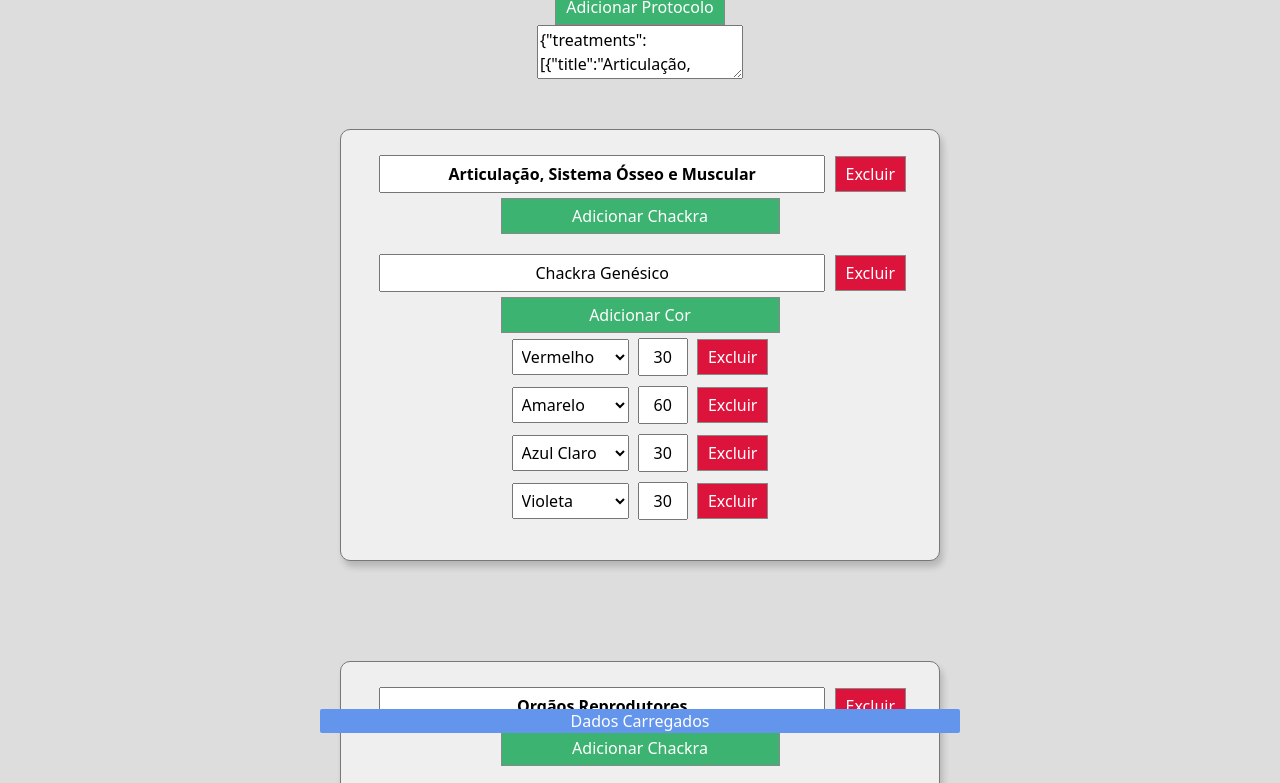
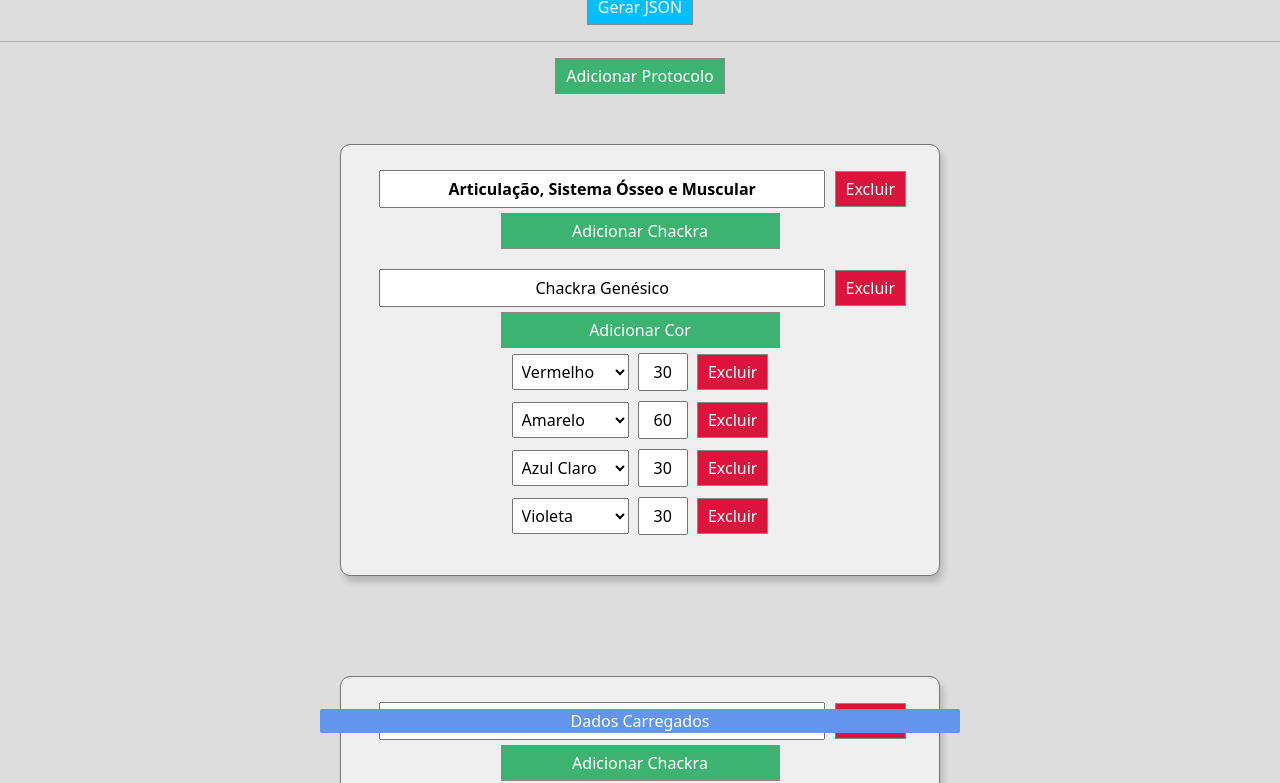
Before and after one commit to cromomobille/cromomobille.github.io, a plain HTML site: page index.html in a window 1280 px wide. Shown: the part 67-850 px from the top of the page. Drawn offline with nearby package versions, Linux system fonts and the light colour scheme.

Commit message:
Implementacao do Arquivo JSON automatico

```diff
--- a/index.html
+++ b/index.html
@@ -10,6 +10,8 @@
 <body>
 	<h1>Protocolos</h1>
 
+  <button onclick="download()" class="button button-blue">Gerar JSON</button>
+  <hr>
   <div id="content">
   </div>
 
--- a/script.js
+++ b/script.js
@@ -1,3 +1,25 @@
+function download() {
+  let data = JSON.stringify({ treatments: dados })
+  let type = "text/json"
+  let filename = "protocolos.json"
+
+  var file = new Blob([data], {type: type});
+  if (window.navigator.msSaveOrOpenBlob) // IE10+
+      window.navigator.msSaveOrOpenBlob(file, filename);
+  else { // Others
+      var a = document.createElement("a"),
+              url = URL.createObjectURL(file);
+      a.href = url;
+      a.download = filename;
+      document.body.appendChild(a);
+      a.click();
+      setTimeout(function() {
+          document.body.removeChild(a);
+          window.URL.revokeObjectURL(url);
+      }, 0);
+  }
+}
+
 var ProtocolBase = `
   <div class="protocol" id="protocol_#PROTOCOL_INDEX#">
     <input
@@ -131,11 +153,6 @@ dados = dados.treatments
 
 function RenderData() {
   document.getElementById("content").innerHTML = ButtonAddProtocol
-
-  let final = { treatments: dados }
-  document.getElementById("content").innerHTML += `
-    <textarea>${ JSON.stringify(final) }</textarea>
-  `
 
   dados.map(( protocol, protocol_index ) => {
     let protocolItem = Protocol(protocol.title, protocol_index)
--- a/style.css
+++ b/style.css
@@ -12,6 +12,7 @@
 body {
   background: #ddd !important;
   padding-bottom: 50px;
+  text-align: center !important;
 }
 
 input {
@@ -83,6 +84,11 @@ select {
   color: #fff;
 }
 
+.button-blue {
+  background-color: deepskyblue;
+  color: #fff;
+}
+
 .button-full {
   width: 50%;
 }
```
